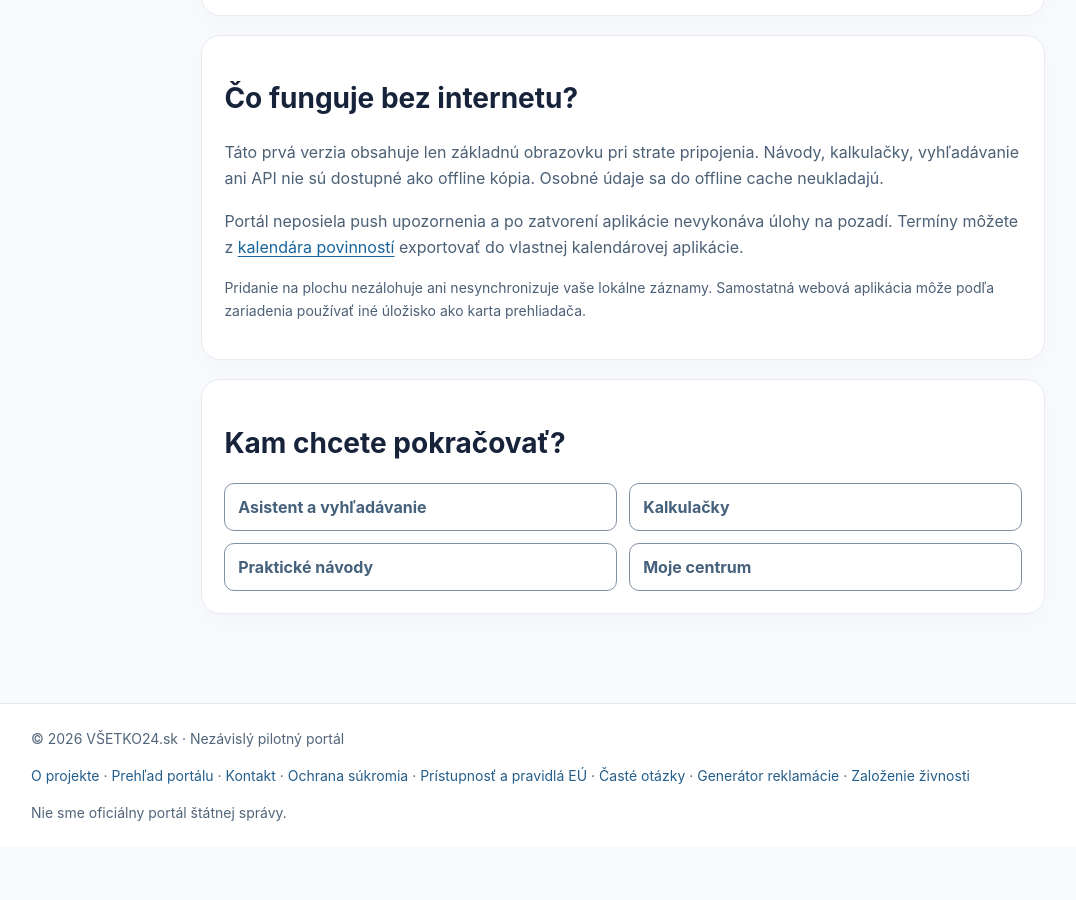
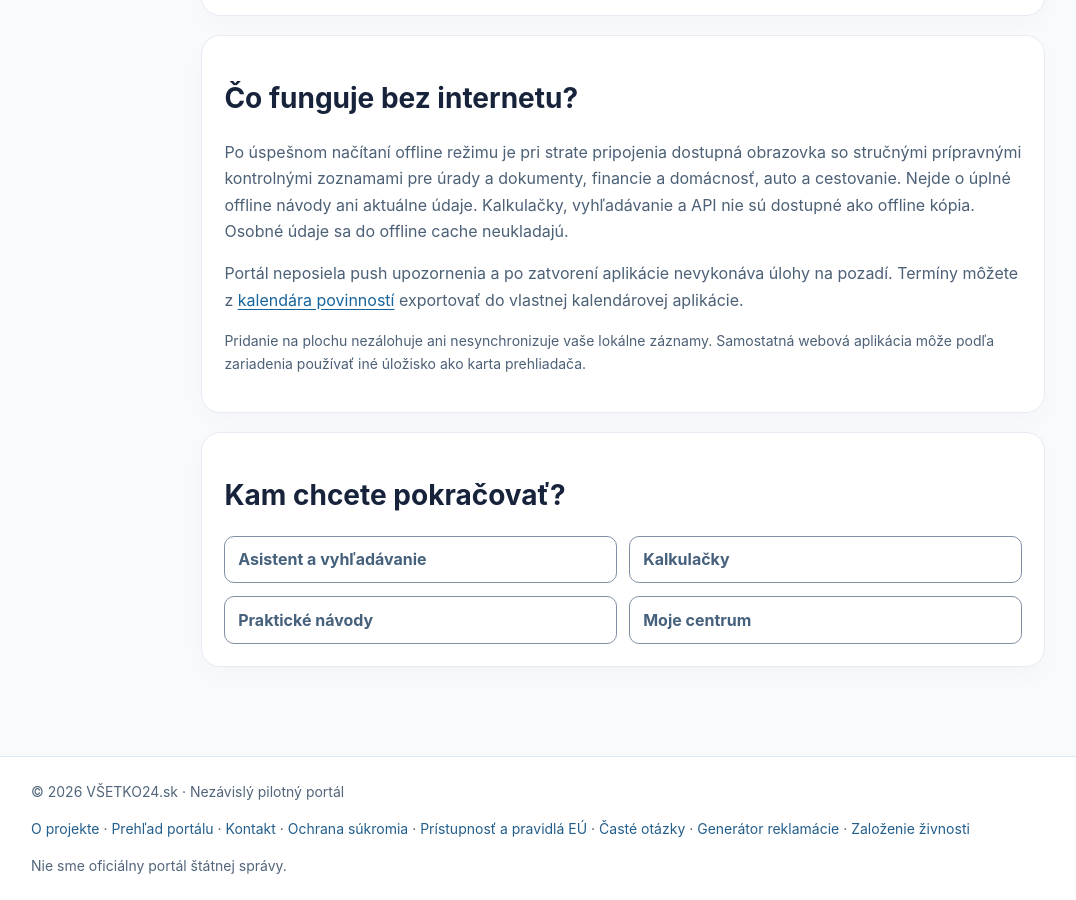
Before and after one commit to karolgajdosik/vsetko-sk, an Astro site: page /aplikacia in a window 1280 px wide. Shown: the part 873-1773 px from the top of the page, without its empty margins (17-1093 px from the left). Before the commit the page ends 1720 px from the top, so only its background shows below. Built offline with nearby package versions, Linux system fonts and the light colour scheme; Astro itself is replaced by a stand-in of ours; no server answers.

Commit message:
Align PWA installation guide with offline checklists (#382)

```diff
--- a/src/pages/aplikacia.astro
+++ b/src/pages/aplikacia.astro
@@ -18,7 +18,7 @@ import Base from '../layouts/Base.astro';
   </section>
   <section class="panel" aria-labelledby="app-offline-title">
     <h2 id="app-offline-title">Čo funguje bez internetu?</h2>
-    <p>Táto prvá verzia obsahuje len základnú obrazovku pri strate pripojenia. Návody, kalkulačky, vyhľadávanie ani API nie sú dostupné ako offline kópia. Osobné údaje sa do offline cache neukladajú.</p>
+    <p>Po úspešnom načítaní offline režimu je pri strate pripojenia dostupná obrazovka so stručnými prípravnými kontrolnými zoznamami pre úrady a dokumenty, financie a domácnosť, auto a cestovanie. Nejde o úplné offline návody ani aktuálne údaje. Kalkulačky, vyhľadávanie a API nie sú dostupné ako offline kópia. Osobné údaje sa do offline cache neukladajú.</p>
     <p>Portál neposiela push upozornenia a po zatvorení aplikácie nevykonáva úlohy na pozadí. Termíny môžete z <a href="/kalendar/">kalendára povinností</a> exportovať do vlastnej kalendárovej aplikácie.</p>
     <p class="note">Pridanie na plochu nezálohuje ani nesynchronizuje vaše lokálne záznamy. Samostatná webová aplikácia môže podľa zariadenia používať iné úložisko ako karta prehliadača.</p>
   </section>
```
